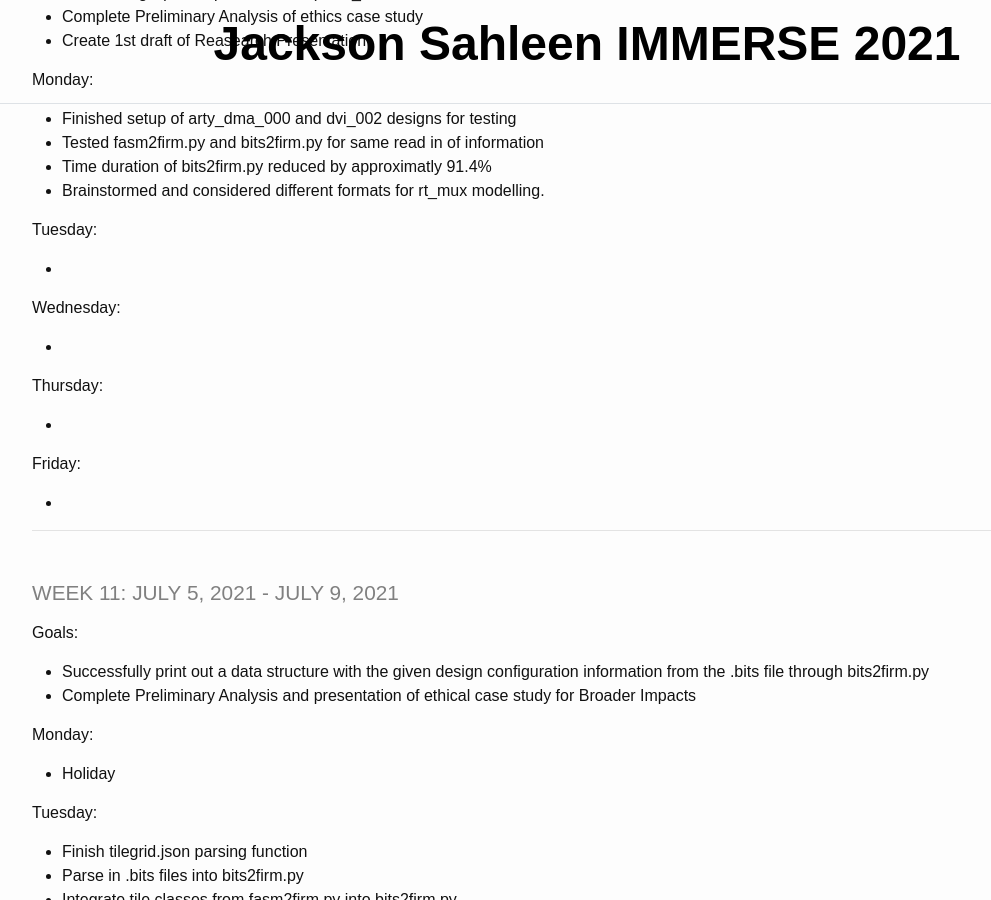
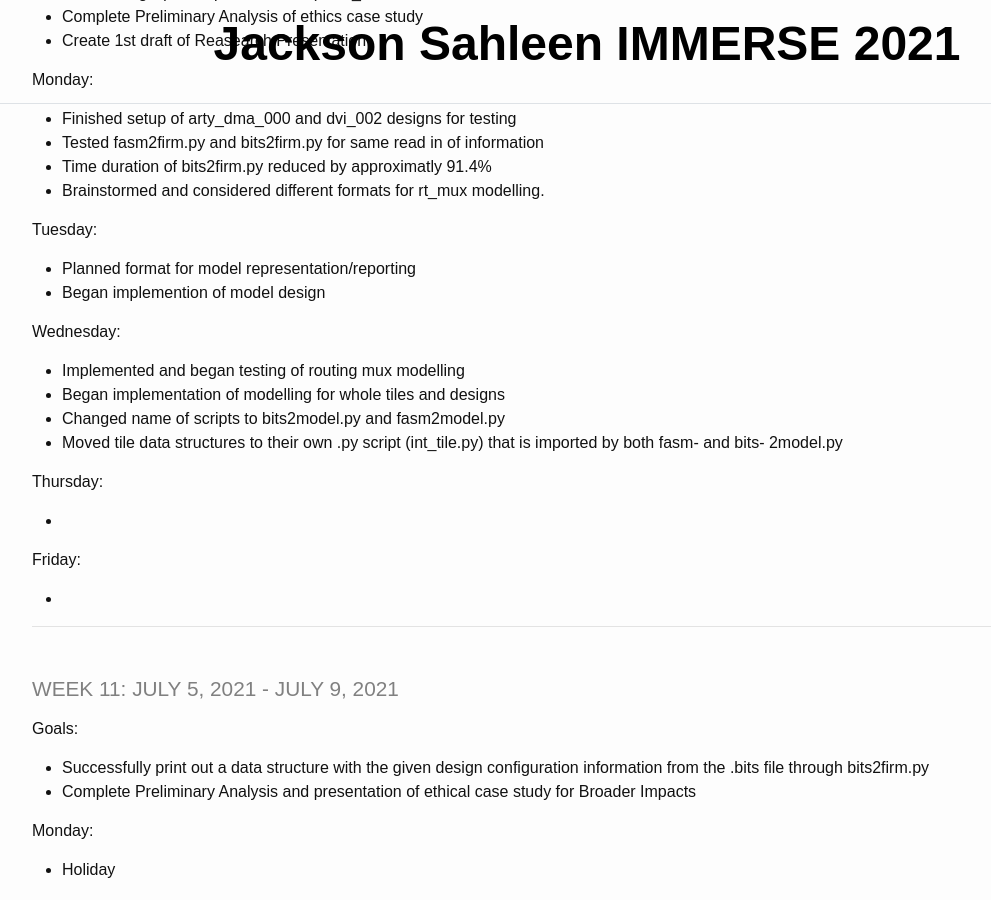
Before and after one commit to JacksonSahleen/IMMERSE_2021_log, a Jekyll site: the page built from _pages/log.md, in a window 1280 px wide and 900 px high, scrolled down 344 px. Shown: the whole window, without its empty margins (53-1044 px from the left). Built offline with Jekyll 4.4.1, drawn with Linux system fonts in a browser that asks for light colours.

Commit message:
v4.15: Updated through 7/14/2021

```diff
--- a/_pages/log.md
+++ b/_pages/log.md
@@ -21,11 +21,15 @@ title: IMMERSE Log
 
 **Tuesday**:
 
--
+- Planned format for model representation/reporting
+- Began implemention of model design
 
 **Wednesday**:
 
--
+- Implemented and began testing of routing mux modelling
+- Began implementation of modelling for whole tiles and designs
+- Changed name of scripts to bits2model.py and fasm2model.py
+- Moved tile data structures to their own .py script (int_tile.py) that is imported by both fasm- and bits- 2model.py
 
 **Thursday**:
 
```
